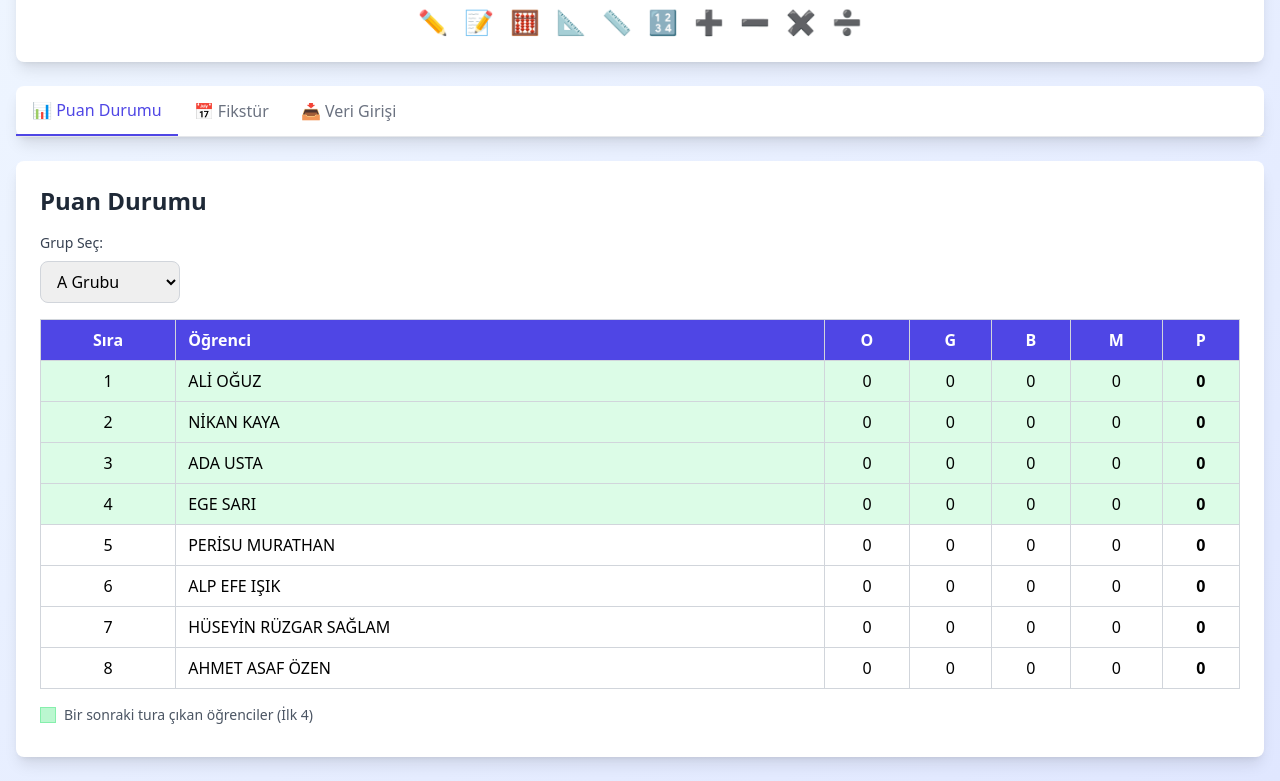
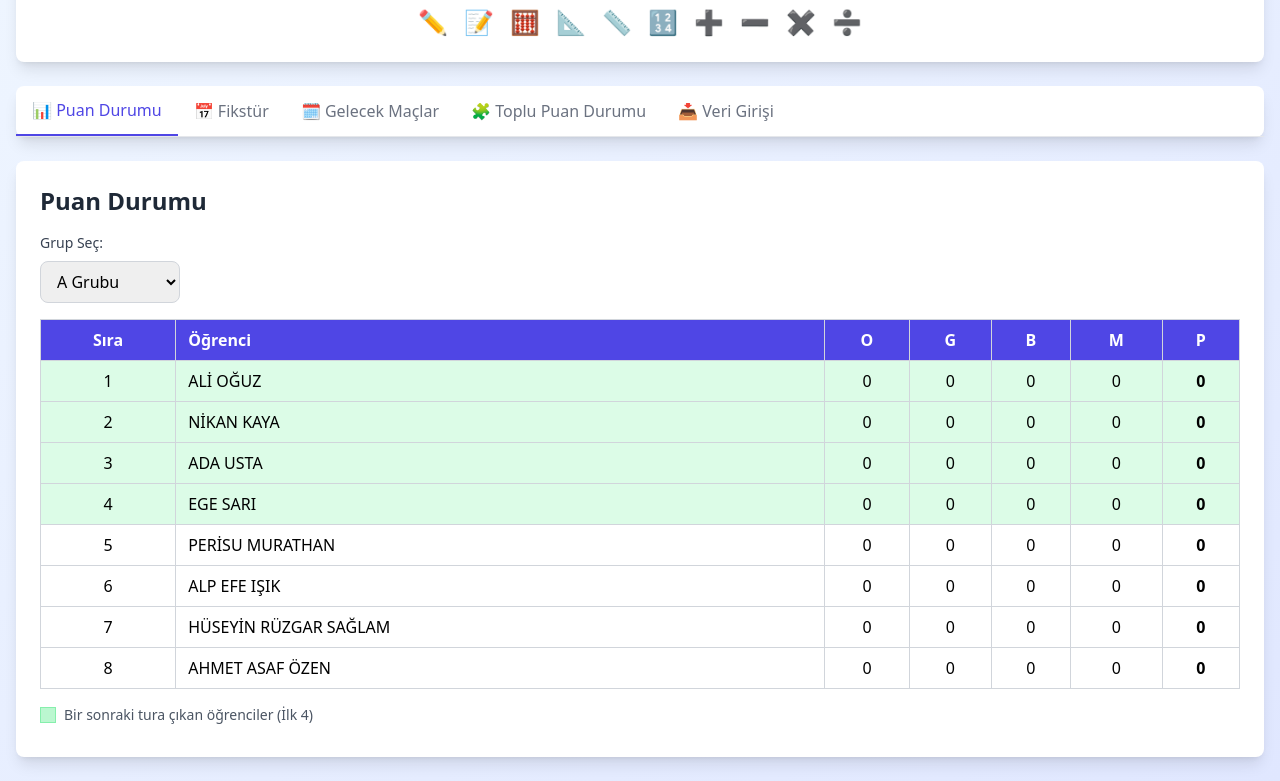
Before and after one commit to westblood89/5matematikligi, a plain HTML site: page index.html in a window 1280 px wide. Both pictures are taken after a click on the button "📊 Puan Durumu". Shown: the part 130-911 px from the top of the page. Drawn offline with nearby package versions, Linux system fonts and the light colour scheme.

Commit message:
Update index.html

```diff
--- a/index.html
+++ b/index.html
@@ -43,6 +43,14 @@
         <button onclick="showTab('fixtures', this)" class="tab-btn px-4 py-3 font-medium text-gray-500 hover:text-indigo-600">
           📅 Fikstür
         </button>
+        <!-- YENİ: Gelecek Maçlar -->
+        <button onclick="showTab('upcoming', this)" class="tab-btn px-4 py-3 font-medium text-gray-500 hover:text-indigo-600">
+          🗓️ Gelecek Maçlar
+        </button>
+        <!-- YENİ: Toplu Puan Durumu -->
+        <button onclick="showTab('allstandings', this)" class="tab-btn px-4 py-3 font-medium text-gray-500 hover:text-indigo-600">
+          🧩 Toplu Puan Durumu
+        </button>
         <button onclick="showTab('dataentry', this)" class="tab-btn px-4 py-3 font-medium text-gray-500 hover:text-indigo-600">
           📥 Veri Girişi
         </button>
@@ -84,6 +92,36 @@
         </div>
 
         <div id="fixtureContent"></div>
+      </div>
+    </div>
+
+    <!-- YENİ: Gelecek Maçlar -->
+    <div id="upcoming" class="tab-content">
+      <div class="bg-white rounded-lg shadow-lg p-6">
+        <div class="flex items-end gap-4 mb-4">
+          <div>
+            <h2 class="text-2xl font-bold mb-2 text-gray-800">Gelecek Maçlar</h2>
+            <p class="text-sm text-gray-600">Seçtiğiniz haftadaki tüm grupların maçlarını listeler.</p>
+          </div>
+          <div class="ml-auto">
+            <label class="block text-sm font-medium text-gray-700 mb-2">Hafta Seç:</label>
+            <select id="upcomingWeekSelect" class="border border-gray-300 rounded-lg px-3 py-2" onchange="renderUpcoming()">
+              <option value="1">1</option><option value="2">2</option><option value="3">3</option>
+              <option value="4">4</option><option value="5">5</option><option value="6">6</option>
+              <option value="7">7</option>
+            </select>
+          </div>
+        </div>
+        <div id="upcomingContent"></div>
+      </div>
+    </div>
+
+    <!-- YENİ: Toplu Puan Durumu -->
+    <div id="allstandings" class="tab-content">
+      <div class="bg-white rounded-lg shadow-lg p-6">
+        <h2 class="text-2xl font-bold mb-4 text-gray-800">Toplu Puan Durumu</h2>
+        <p class="text-sm text-gray-600 mb-4">Tüm grupların özet tabloları. (Ekran genişse ikişer sütun olarak görünür.)</p>
+        <div id="allStandingsGrid" class="grid grid-cols-1 md:grid-cols-2 gap-4"></div>
       </div>
     </div>
 
@@ -159,6 +197,7 @@ ADA USTA 10"></textarea>
             Object.keys(leagueData.fixtures||{}).forEach(g => buildMatchIndex(g));
             saveData();
             populateGroupSelects(); showFixtures(); showStandings();
+            renderUpcoming(); renderAllStandings();
             alert('✅ Yedekten geri yüklendi');
           }
         } catch { alert('❌ Yedek okunamadı.'); }
@@ -272,6 +311,8 @@ ADA USTA 10"></textarea>
       if (btn) { btn.classList.remove('text-gray-500'); btn.classList.add('text-indigo-600','border-b-2','border-indigo-600'); }
       if (tabName === 'standings') showStandings();
       if (tabName === 'fixtures') showFixtures();
+      if (tabName === 'upcoming') renderUpcoming();
+      if (tabName === 'allstandings') renderAllStandings();
     }
 
     function calculateStandings(groupName, teams) {
@@ -401,6 +442,84 @@ ADA USTA 10"></textarea>
       showFixtures();
       const sel = document.getElementById('standingsGroupSelect');
       if (sel?.value === groupName) showStandings();
+      // Toplu görünümü de güncelle
+      if (document.getElementById('allstandings').classList.contains('active')) renderAllStandings();
+    }
+
+    // === YENİ: Gelecek Maçlar (tüm gruplar, seçilen hafta) ===
+    function renderUpcoming(){
+      const weekSel = document.getElementById('upcomingWeekSelect');
+      if (!weekSel) return;
+      const week = parseInt(weekSel.value,10);
+      const container = document.getElementById('upcomingContent');
+      if (!container) return;
+
+      // Tüm gruplarda fikstür hazırla
+      Object.keys(leagueData.groups||{}).forEach(g => ensureFixturesForGroup(g));
+
+      const groups = Object.keys(leagueData.groups||{});
+      if (!groups.length){ container.innerHTML='<p class="text-gray-500">Grup bulunamadı.</p>'; return; }
+
+      let html = '';
+      for (const g of groups){
+        const list = (leagueData.fixtures[g]||[]).filter(f => f.round === week);
+        if (!list.length) continue;
+        html += `
+          <div class="mb-5 border border-gray-200 rounded-lg">
+            <div class="px-4 py-2 bg-indigo-50 border-b border-gray-200 font-semibold text-indigo-800">${g}</div>
+            <div class="p-3 space-y-2">
+              ${list.map(m=>{
+                const res = leagueData.results[g]?.[m.id];
+                const hs = res?.homeScore;
+                const as = res?.awayScore;
+                const score = (hs===''||as===''||hs==null||as==null) ? '—' : (hs + ' - ' + as);
+                return `<div class="flex items-center bg-gray-50 p-3 rounded">
+                          <span class="flex-1 text-right font-medium">${m.homeTeam}</span>
+                          <span class="mx-3 text-gray-600">${score}</span>
+                          <span class="flex-1 font-medium">${m.awayTeam}</span>
+                        </div>`;
+              }).join('')}
+            </div>
+          </div>`;
+      }
+      container.innerHTML = html || '<p class="text-gray-500">Bu hafta için listelenecek maç yok.</p>';
+    }
+
+    // === YENİ: Toplu Puan Durumu (mini kartlar, 2 sütun) ===
+    function renderAllStandings(){
+      const grid = document.getElementById('allStandingsGrid');
+      if (!grid) return;
+
+      let html = '';
+      Object.keys(leagueData.groups||{}).forEach(g=>{
+        ensureFixturesForGroup(g);
+        const teams = leagueData.groups[g]||[];
+        const st = calculateStandings(g, teams);
+        const rows = st.map((t,i)=>`
+          <tr class="${i<4?'qualified':''}">
+            <td class="border px-2 py-1 text-center text-sm">${i+1}</td>
+            <td class="border px-2 py-1 text-sm">${t.name}</td>
+            <td class="border px-2 py-1 text-center text-sm">${t.points}</td>
+          </tr>`).join('');
+        html += `
+          <div class="border border-gray-200 rounded-lg overflow-hidden">
+            <div class="px-3 py-2 bg-indigo-600 text-white font-semibold">${g}</div>
+            <div class="p-3 overflow-x-auto">
+              <table class="w-full border-collapse">
+                <thead>
+                  <tr class="bg-gray-100">
+                    <th class="border px-2 py-1 text-center text-xs w-10">S</th>
+                    <th class="border px-2 py-1 text-left text-xs">Öğrenci</th>
+                    <th class="border px-2 py-1 text-center text-xs w-10">P</th>
+                  </tr>
+                </thead>
+                <tbody>${rows}</tbody>
+              </table>
+            </div>
+          </div>`;
+      });
+
+      grid.innerHTML = html || '<p class="text-gray-500">Gruplar yüklenemedi.</p>';
     }
 
     function normName(s){
@@ -516,6 +635,7 @@ ADA USTA 10"></textarea>
       if (target) { target.classList.add('flash'); target.scrollIntoView({behavior:'smooth', block:'start'}); setTimeout(()=>target.classList.remove('flash'),1200); }
 
       if (document.getElementById('standingsGroupSelect').value === groupName) showStandings();
+      if (document.getElementById('allstandings').classList.contains('active')) renderAllStandings();
 
       const area = document.getElementById('previewArea');
       area.innerHTML = '<div class="p-3 rounded bg-emerald-50 border border-emerald-200 text-emerald-800">✅ ' + updated + ' maç güncellendi. Fikstür (Hafta ' + week + ') ve Puan Durumu yenilendi.</div>';
@@ -532,6 +652,10 @@ ADA USTA 10"></textarea>
       createDownloadableBackup();
       const sg = document.getElementById('standingsGroupSelect');
       if (sg && sg.options.length > 1) { sg.selectedIndex = 1; showStandings(); }
+
+      // Yeni sekmeler için ilk render
+      renderUpcoming();
+      renderAllStandings();
     });
   </script>
 
```
